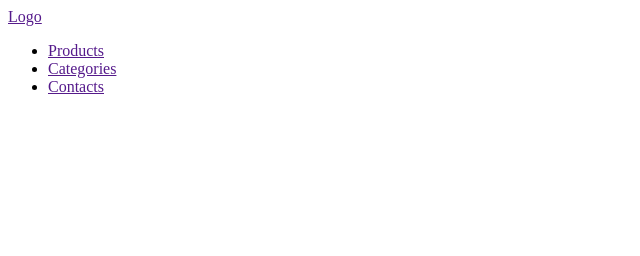
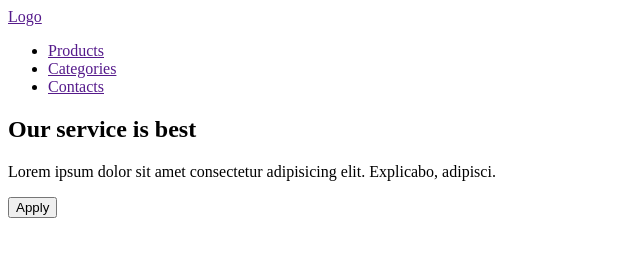
Before and after one commit to Hukker88/landing-page, a plain HTML site: page index.html in a window 1280 px wide. Shown: the whole page, without its empty margins (0-640 px from the left). Drawn offline with Linux system fonts and the light colour scheme.

Commit message:
добавили hero секцию

```diff
--- a/index.html
+++ b/index.html
@@ -16,5 +16,16 @@
         </ul>
       </nav>
     </header>
+
+    <section class="hero">
+        <div class="container">
+            <div class="hero_wrap">
+                <h1>Our service is best</h1>
+                <p>Lorem ipsum dolor sit amet consectetur adipisicing elit. Explicabo, adipisci.</p>
+                <button>Apply</button>
+            </div>
+        </div>
+
+    </section>
   </body>
 </html>
```
